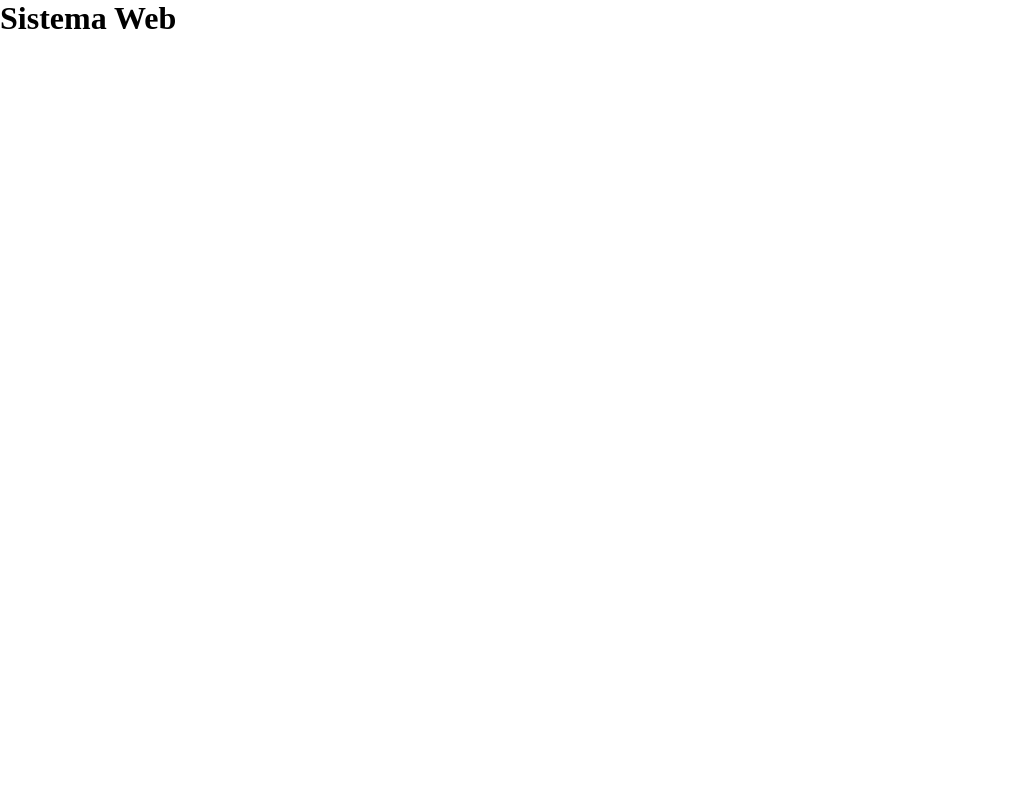
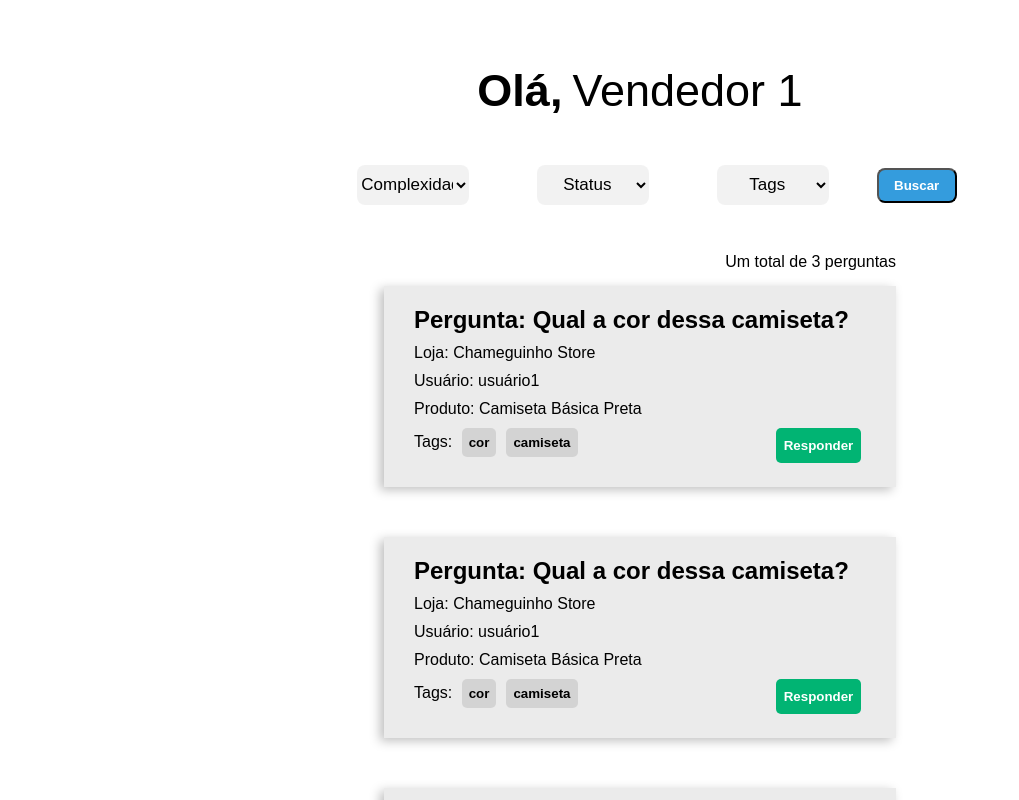
Before and after one commit to OtavioPontes/DesafioOlist-Time63, a React (Create React App) app in the folder frontend/: page /sistema in a window 1280 px wide. Shown: the top 800 px of the page, without its empty margins (0-1019 px from the left). Built offline with nearby package versions, Linux system fonts and the light colour scheme.

Commit message:
front sistemaweb

```diff
--- a/frontend/src/components/Header/index.js
+++ b/frontend/src/components/Header/index.js
@@ -0,0 +1,13 @@
+import React from 'react';
+
+export default function Home() {
+    return (
+        <>
+            <header>
+                <div className="exemplo">
+                    <h1>Miau</h1>
+                </div>
+            </header>
+        </>
+    );
+}
--- a/frontend/src/styles/global.css
+++ b/frontend/src/styles/global.css
@@ -2,4 +2,14 @@
     margin: 0;
     padding: 0;
     outline: none;
+    box-sizing: border-box;
+    font-family: Oswald, sans-serif;
 }
+
+button {
+    cursor: pointer;
+}
+
+button:hover {
+    opacity: 0.8;
+}
--- a/frontend/src/views/Home/index.js
+++ b/frontend/src/views/Home/index.js
@@ -1,8 +1,10 @@
 import React from 'react';
+import Header from '../../components/Header';
 
 export default function Home() {
     return (
         <>
+            <Header />
             <h1>Home</h1>
         </>
     );
--- a/frontend/src/views/SistemaWeb/index.js
+++ b/frontend/src/views/SistemaWeb/index.js
@@ -1,9 +1,86 @@
 import React from 'react';
+import './styles.css';
 
 export default function SistemaWeb() {
     return (
-        <>
-            <h1>Sistema Web</h1>
-        </>
+        <div className="background">
+            <div className="card_group">
+                <section className="entrada">
+                    <h1>Olá,</h1>
+                    <p>Vendedor 1</p>
+                </section>
+                <section className="filtros">
+                    <form>
+                        <select
+                            name="tipo_pergunta"
+                            id="tipo_pergunta"
+                            placeholder="Tipo de pergunta"
+                        >
+                            <option selected disabled hidden>
+                                Complexidade
+                            </option>
+                        </select>
+                        <select name="status" id="status" placeholder="Status">
+                            <option selected disabled hidden>
+                                Status
+                            </option>
+                        </select>
+                        <select name="tags" id="tags" placeholder="Tags">
+                            <option selected disabled hidden>
+                                Tags
+                            </option>
+                        </select>
+                        <button className="bt_submit">Buscar</button>
+                    </form>
+                </section>
+                <section className="perguntas">
+                    <p className="total">Um total de 3 perguntas</p>
+
+                    <div className="pergunta">
+                        <h1>Pergunta: Qual a cor dessa camiseta?</h1>
+                        <p className="Loja">Loja: Chameguinho Store</p>
+                        <p className="Usuario">Usuário: usuário1</p>
+                        <p className="Produto">
+                            Produto: Camiseta Básica Preta
+                        </p>
+                        <p className="Tags">
+                            Tags: <button>cor</button>
+                            <button>camiseta</button>
+                            <button class="bt_responder">Responder</button>
+                        </p>
+                    </div>
+                    <div className="pergunta">
+                        <h1>Pergunta: Qual a cor dessa camiseta?</h1>
+                        <p className="Loja">Loja: Chameguinho Store</p>
+                        <p className="Usuario">Usuário: usuário1</p>
+                        <p className="Produto">
+                            Produto: Camiseta Básica Preta
+                        </p>
+                        <p className="Tags">
+                            Tags: <button>cor</button>
+                            <button>camiseta</button>
+                            <button class="bt_responder">Responder</button>
+                        </p>
+                    </div>
+                    <div className="pergunta">
+                        <h1>Pergunta: Qual a cor dessa camiseta?</h1>
+                        <p className="Loja">Loja: Chameguinho Store</p>
+                        <p className="Usuario">Usuário: usuário1</p>
+                        <p className="Produto">
+                            Produto: Camiseta Básica Preta
+                        </p>
+                        <p className="Tags">
+                            Tags: <button>cor</button>
+                            <button>camiseta</button>
+                            <button class="bt_responder">Responder</button>
+                        </p>
+                    </div>
+                </section>
+
+                <section className="indice">
+                    <button> 1 2 3 </button>
+                </section>
+            </div>
+        </div>
     );
 }
--- a/frontend/src/views/SistemaWeb/styles.css
+++ b/frontend/src/views/SistemaWeb/styles.css
@@ -0,0 +1,115 @@
+div.background {
+    background-color: white;
+    display: flex;
+    align-items: center;
+    justify-content: center;
+    height: 100vh;
+    margin-top: 10em;
+    margin-bottom: 10em;
+}
+
+div.card_group {
+    width: 50vw;
+    display: flex;
+    flex-direction: column;
+    align-items: center;
+    justify-content: center;
+}
+section.entrada {
+    display: flex;
+    flex-direction: row;
+    align-items: center;
+    justify-content: space-between;
+}
+
+section.entrada h1 {
+    font-size: 45px;
+}
+section.entrada p {
+    font-size: 45px;
+    margin-left: 10px;
+    font-weight: 200;
+}
+
+section.filtros {
+    display: flex;
+    flex-direction: row;
+    align-items: center;
+    justify-content: center;
+    width: 70vw;
+    margin-top: 3rem;
+    margin-bottom: 3rem;
+}
+
+section.filtros select {
+    width: 7rem;
+    height: 40px;
+    margin-right: 2em;
+    margin-left: 2em;
+    border-radius: 5px;
+    color: black;
+    font-size: 17px;
+    background-color: rgba(0, 0, 0, 0.05);
+    border: none;
+    border-radius: 8px;
+    text-align: center;
+    text-align-last: center;
+}
+
+section.filtros button.bt_submit {
+    width: 80px;
+    height: 35px;
+    margin-left: 1em;
+    border-radius: 8px;
+    font-weight: bold;
+    color: white;
+    background-color: #349cdd;
+}
+
+section.perguntas {
+}
+
+section.perguntas p.total {
+    display: flex;
+    justify-content: flex-end;
+    align-self: flex-end;
+}
+
+section.perguntas div.pergunta {
+    background-color: #ebebeb;
+    width: 40vw;
+    padding: 20px 30px 20px 30px;
+    margin-top: 15px;
+    box-shadow: -4px 3px 10px rgba(0, 0, 0, 0.25);
+}
+
+section.perguntas div.pergunta + div.pergunta {
+    margin-top: 50px;
+}
+
+section.perguntas div.pergunta p {
+    margin: 10px 0 10px 0;
+}
+
+section.perguntas div.pergunta button {
+    margin: 0 5px 0 5px;
+    width: 1fr;
+    padding: 7px;
+    border: none;
+    border-radius: 5px;
+    background-color: rgba(0, 0, 0, 0.1);
+    font-weight: 600;
+}
+
+section.perguntas div.pergunta button.bt_responder {
+    position: relative;
+    float: right;
+    width: 85px;
+    height: 35px;
+    background-color: #01b473;
+    color: white;
+}
+
+section.indice {
+    margin-top: 3em;
+}
```
